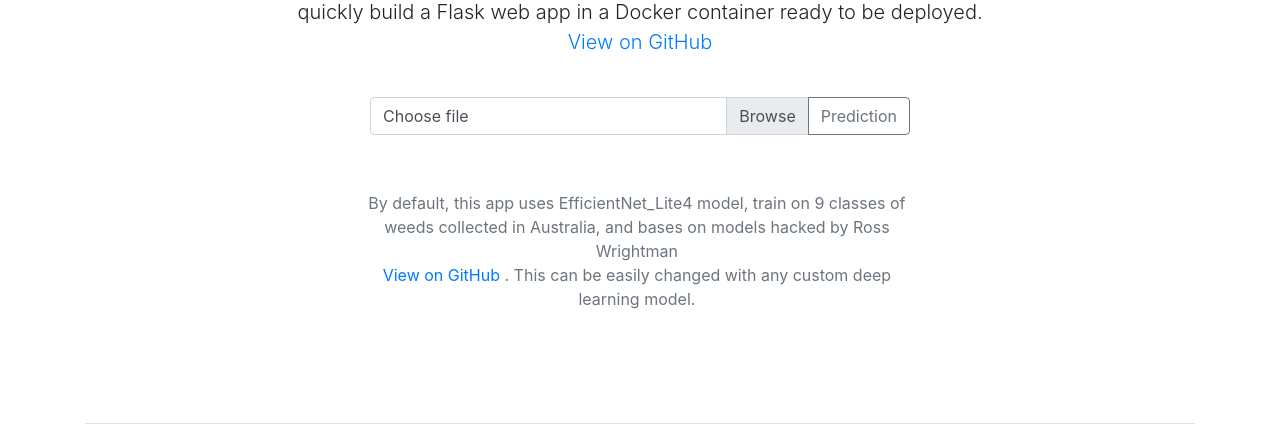
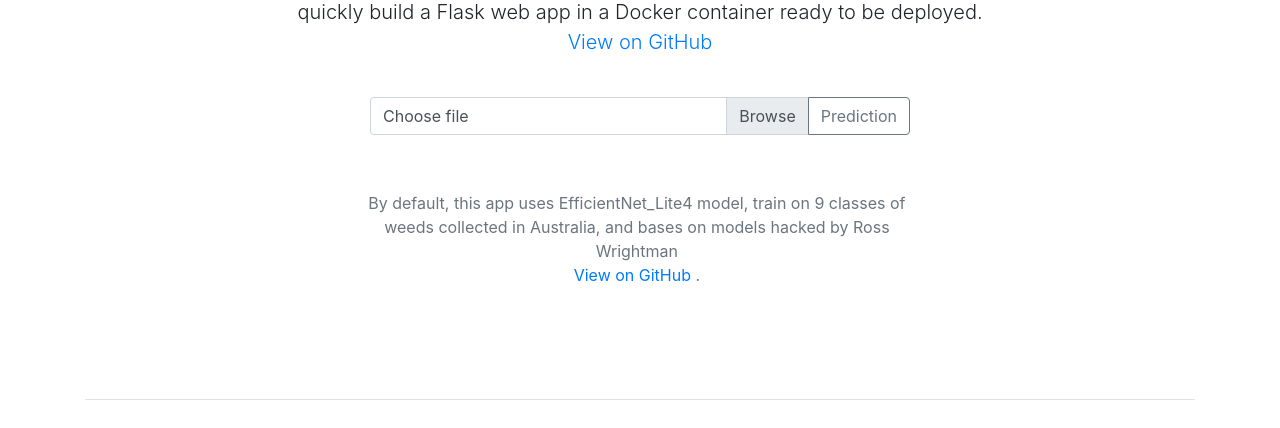
Before and after one commit to linhduongtuan/DeepWeeds_Classifier_WebApp, a Flask app: page / in a window 1280 px wide. Shown: the part 243-671 px from the top of the page. Run offline with Flask 2, Linux system fonts and the light colour scheme; some libraries are stand-ins or nearby versions.

Commit message:
Update index.html

```diff
--- a/templates/index.html
+++ b/templates/index.html
@@ -17,7 +17,7 @@
     <form action="/inference_weeds" method="POST" enctype="multipart/form-data">
       <div class="input-group">
         <div class="custom-file">
-          <input type="file" name="file" accept=".jpg, .jpeg, .png" class="custom-file-input" id="inputGroupFile"
+          <input type="file" name="file" accept=".jpg, .jpeg, .png, .tiff" class="custom-file-input" id="inputGroupFile"
             aria-describedby="inputGroupFileAddon04">
           <label class="custom-file-label" for="inputGroupFile">Choose file</label>
         </div>
@@ -34,7 +34,6 @@
         <p class="text-muted">
           By default, this app uses EfficientNet_Lite4 model, train on 9 classes of weeds collected in Australia, and bases on models hacked by Ross Wrightman <br> <a
           href="https://github.com/rwightman/pytorch-image-models"> View on GitHub</a> .
-          This can be easily changed with any custom deep learning model.
         </p>
       </center>
     </div>
```
